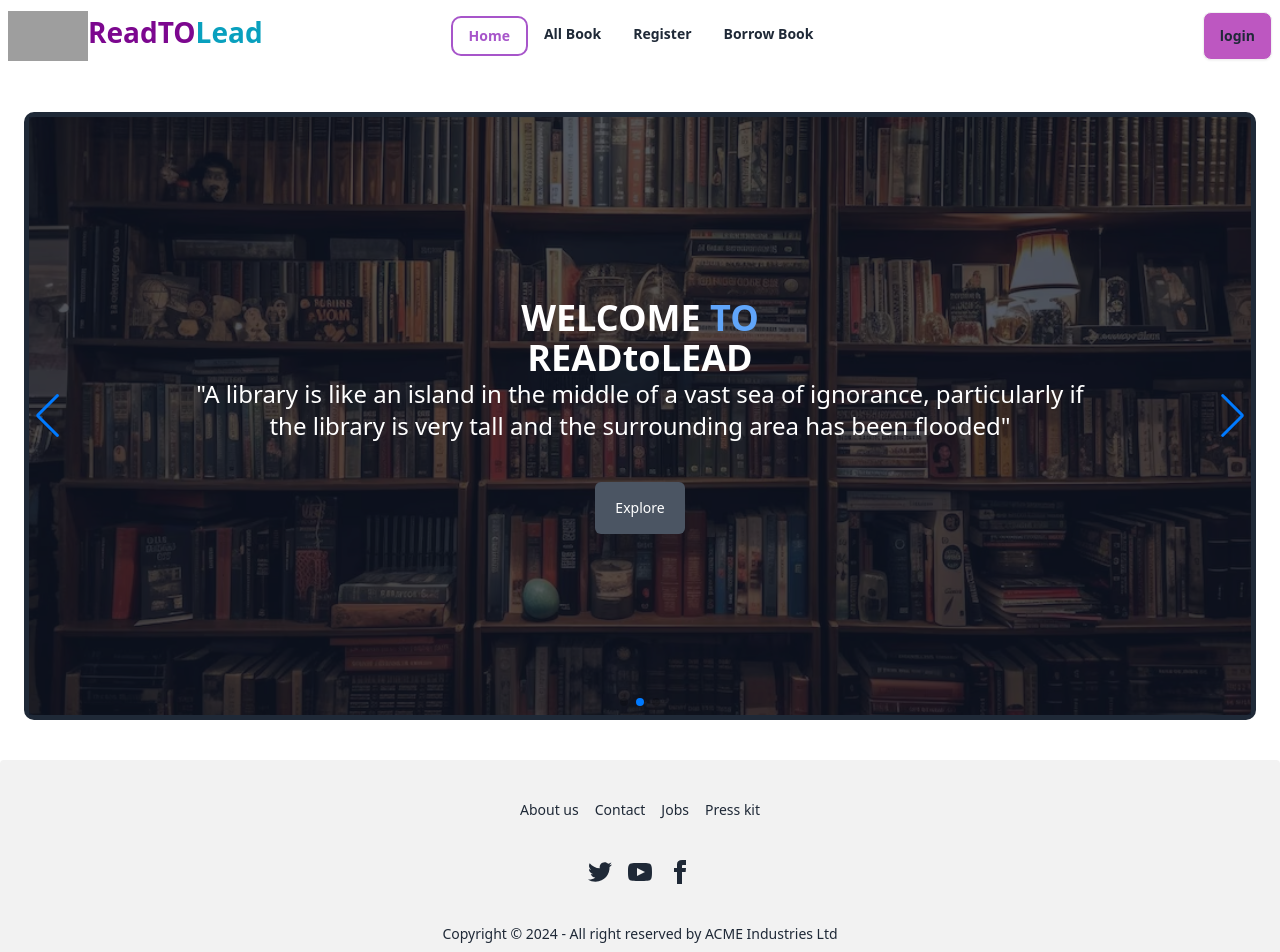
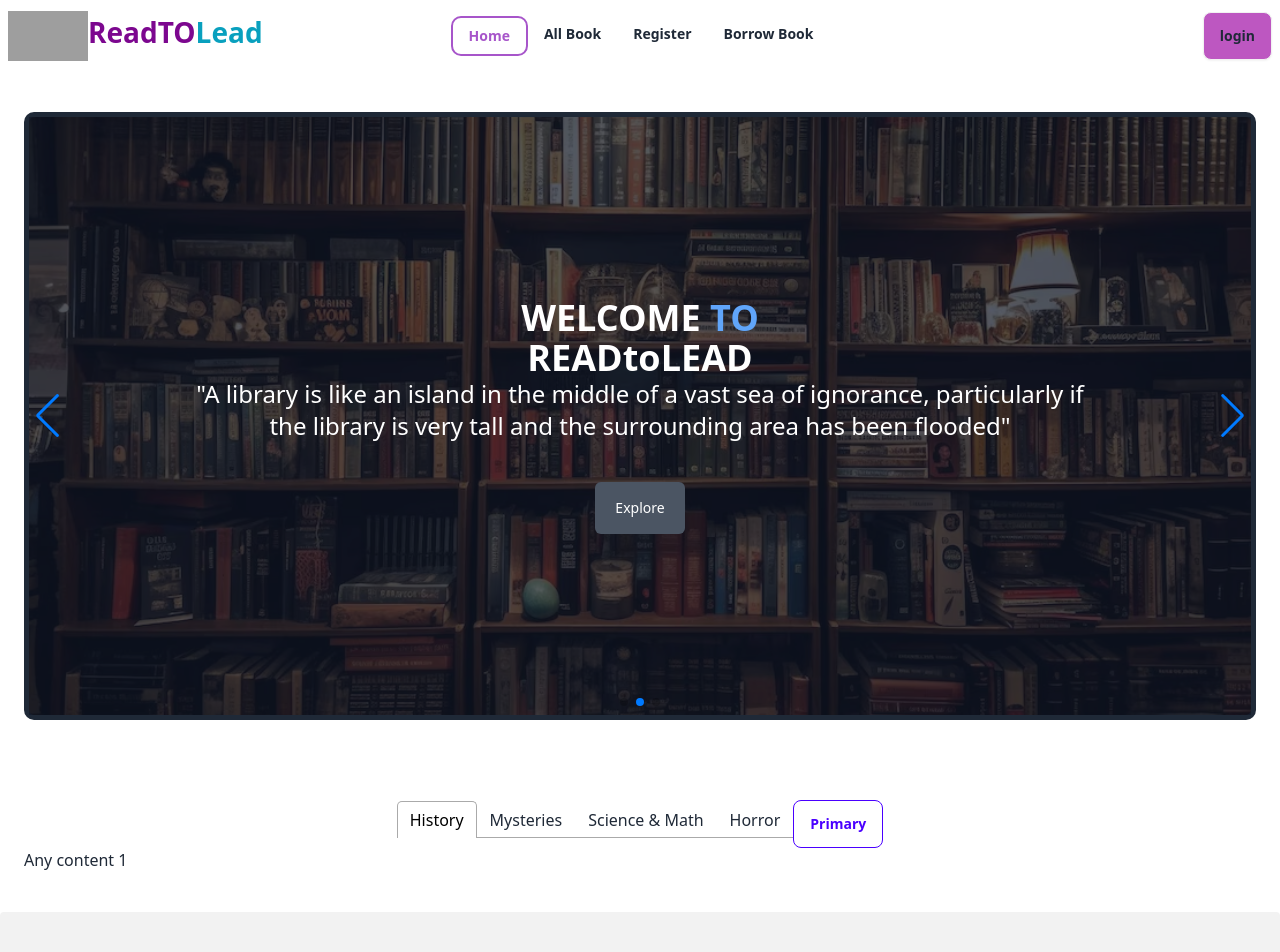
Before and after one commit to Chandrasree49/Readtolead-11client, a React (Vite) app: page / in a window 1280 px wide. Shown: the top 952 px of the page. Built offline with nearby package versions, Linux system fonts and the light colour scheme; no server answers; grey boxes are pictures that could not be loaded.

Commit message:
book tab

```diff
--- /dev/null
+++ b/src/component/TabCat.jsx
@@ -0,0 +1,36 @@
+import React from 'react'
+import { Tab, Tabs, TabList, TabPanel } from 'react-tabs';
+import 'react-tabs/style/react-tabs.css';
+
+const TabCat = () => {
+  return(
+
+  <Tabs>
+    <div className='container px-6 py-10 mx-auto'>
+   <div className='flex items-center justify-center'>
+   <TabList>
+    <Tab>History</Tab>
+      <Tab>Mysteries</Tab>
+      <Tab>Science & Math</Tab>
+
+      <Tab>Horror</Tab>
+
+
+    </TabList>
+    <button className="btn btn-outline btn-primary">Primary</button>
+   </div>
+
+    <TabPanel>
+      <h2>Any content 1</h2>
+    </TabPanel>
+    <TabPanel>
+      <h2>Any content 2</h2>
+    </TabPanel>
+    </div>
+  </Tabs>
+
+);
+
+}
+
+export default TabCat
--- a/src/pages/Home.jsx
+++ b/src/pages/Home.jsx
@@ -1,10 +1,12 @@
 import React from 'react'
 import Hero from '../component/Hero'
+import TabCat from '../component/TabCat'
 
 const Home = () => {
   return (
     <div>
         <Hero></Hero>
+        <TabCat></TabCat>
     </div>
   )
 }
```
